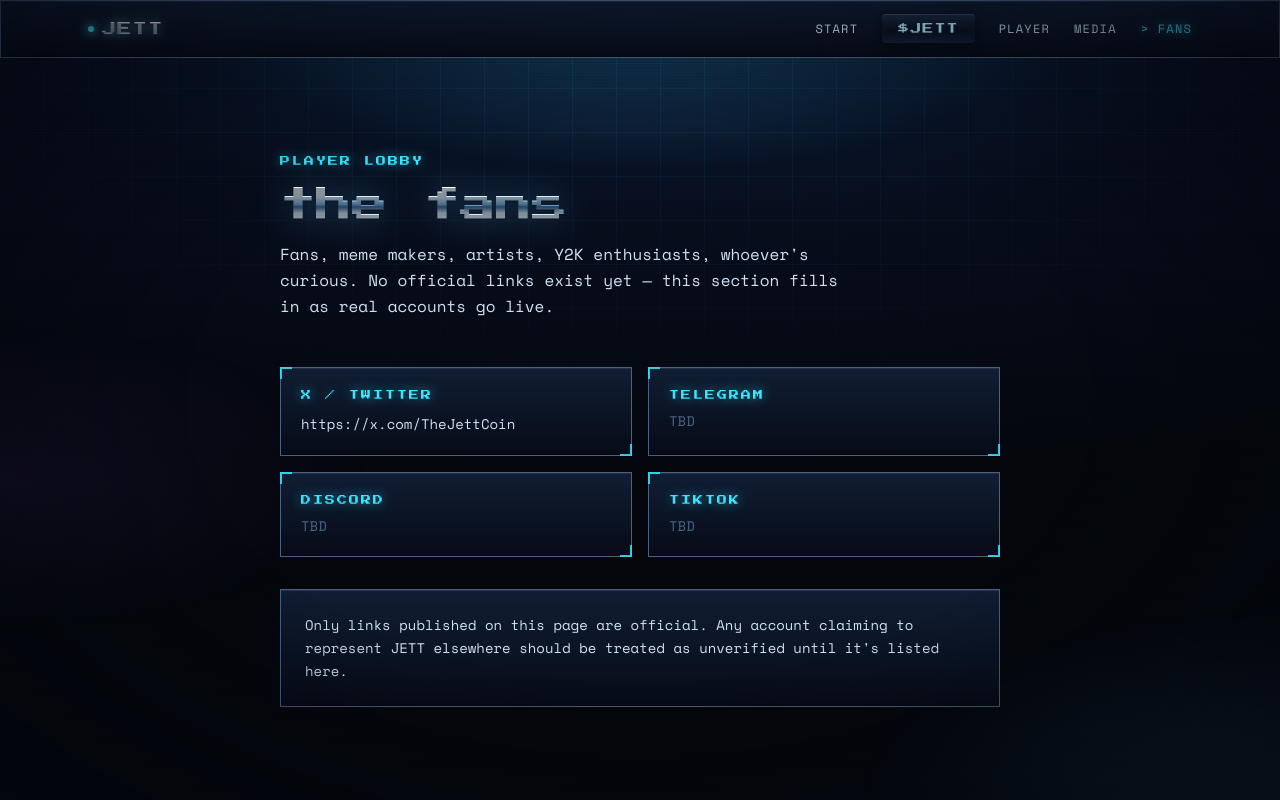
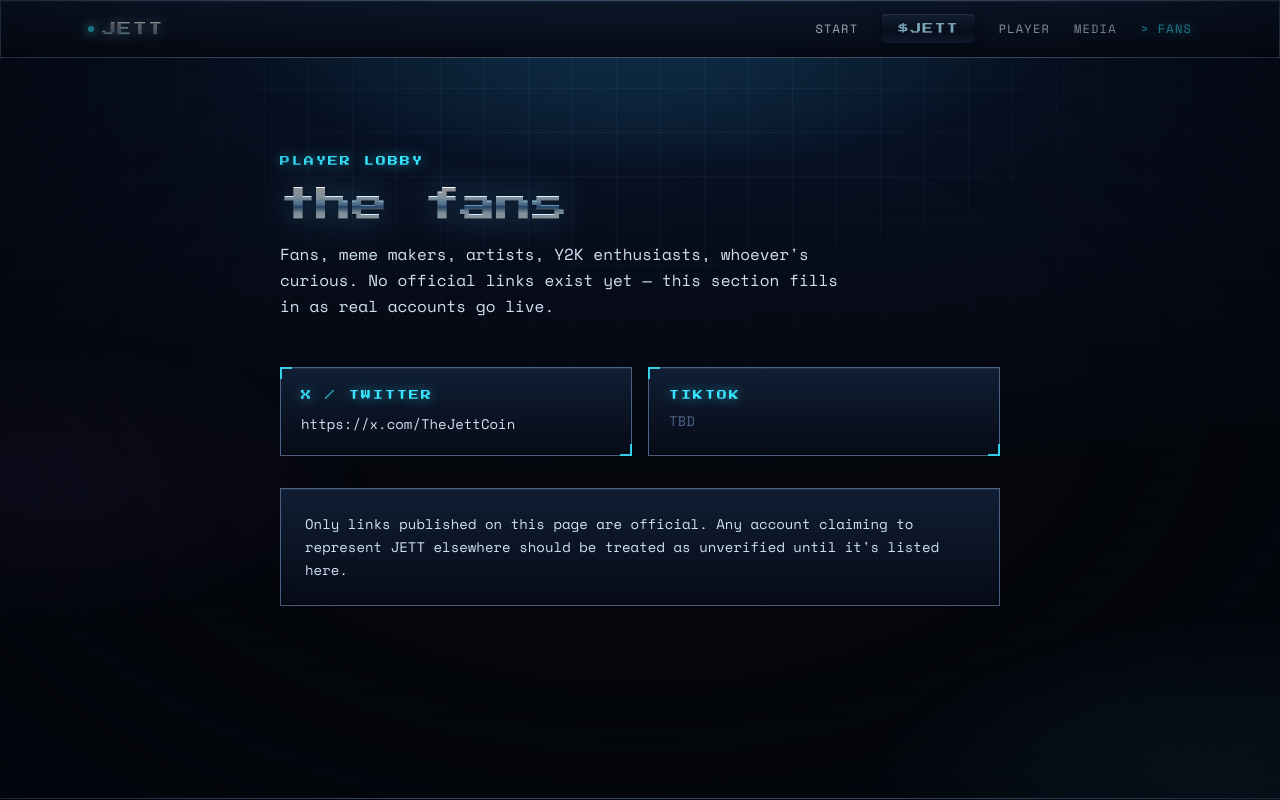
Before and after one commit to clearcheck-uk/jett, a Next.js app: page /community in a window 1280 px wide. Shown: the top 800 px of the page. Built offline with nearby package versions, Linux system fonts and the light colour scheme.

Commit message:
Remove Telegram/Discord — not being used for JETT

```diff
--- a/src/app/community/page.tsx
+++ b/src/app/community/page.tsx
@@ -9,8 +9,6 @@ export const metadata: Metadata = {
 
 const channels = [
   { key: "x", label: "X / TWITTER" },
-  { key: "telegram", label: "TELEGRAM" },
-  { key: "discord", label: "DISCORD" },
   { key: "tiktok", label: "TIKTOK" },
 ] as const;
 
--- a/src/lib/site.ts
+++ b/src/lib/site.ts
@@ -24,10 +24,9 @@ export const site = {
   launchStatus: "not_launched" as "not_launched" | "live",
 
   // Placeholders — leave null until the real, owned account exists.
+  // Telegram/Discord deliberately excluded — not being used for JETT.
   social: {
     x: "https://x.com/TheJettCoin" as string | null,
-    telegram: null as string | null,
-    discord: null as string | null,
     tiktok: null as string | null,
   },
 
```
